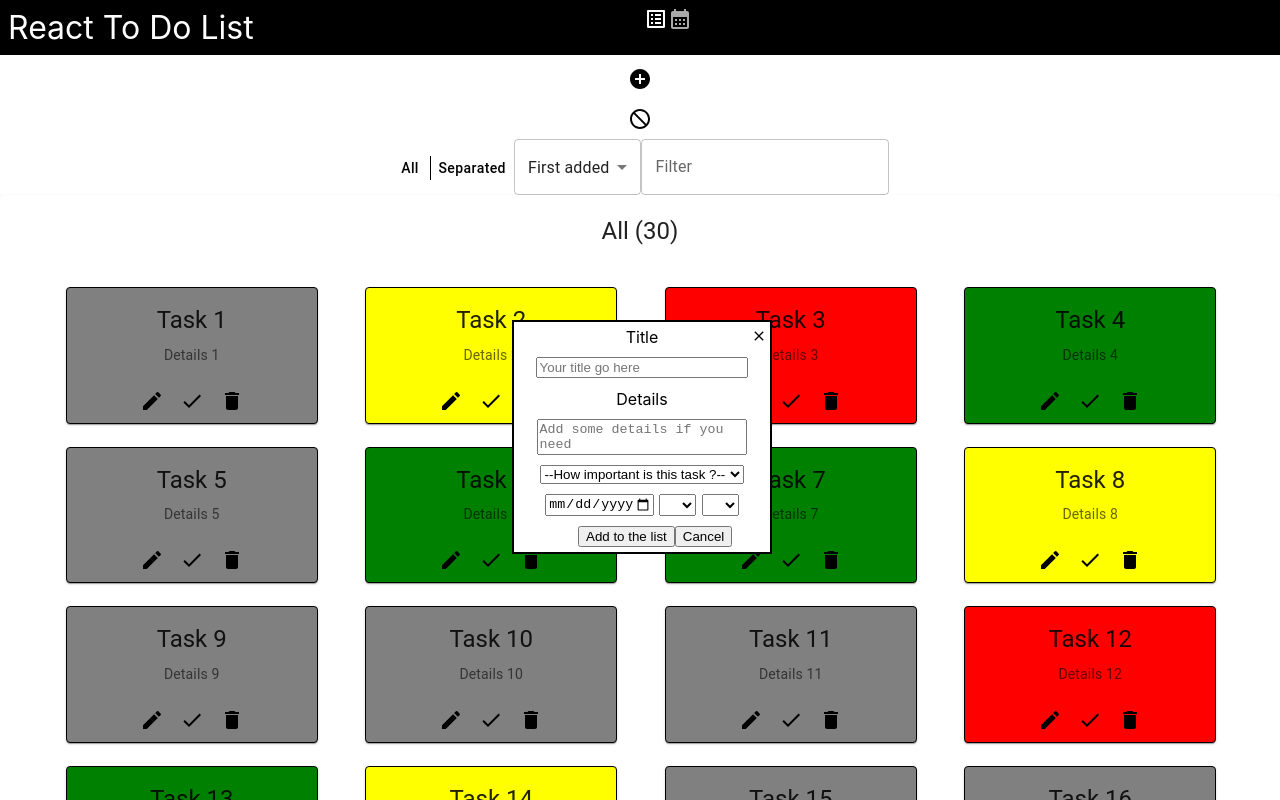
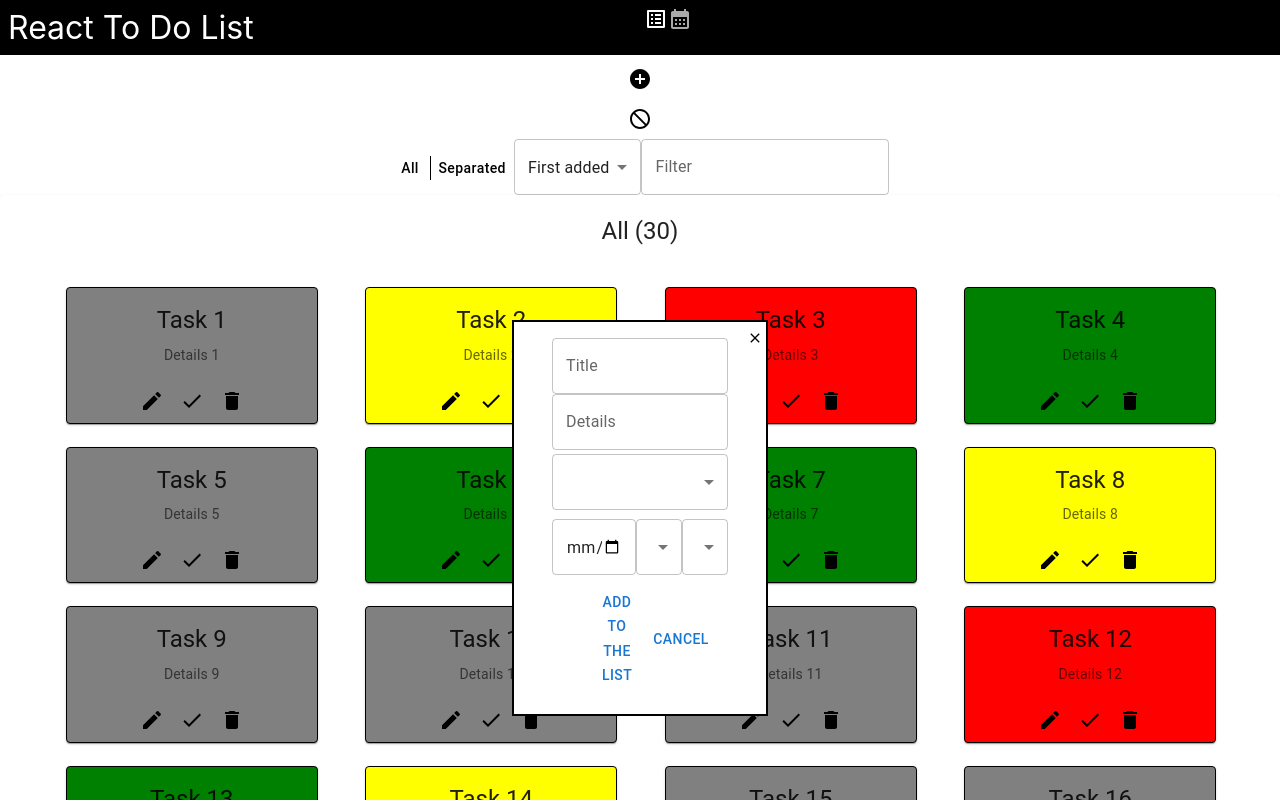
Before and after one commit to Skyrlon/react-todo-list, a React (Create React App) app: page / in a window 1280 px wide. Both pictures are taken after a click on the button 640 px from the left and 79 px from the top of the page. Shown: the top 800 px of the page. Built offline with nearby package versions, Linux system fonts and the light colour scheme.

Commit message:
Switch native inputs todo form to mui component

```diff
--- a/src/components/TodoForm.jsx
+++ b/src/components/TodoForm.jsx
@@ -1,7 +1,15 @@
 import styled from "styled-components";
 import PropTypes from "prop-types";
 import { useState } from "react";
-import { ClickAwayListener } from "@mui/material";
+import {
+  Button,
+  Checkbox,
+  ClickAwayListener,
+  FormControlLabel,
+  MenuItem,
+  Select,
+  TextField,
+} from "@mui/material";
 import handleOneDigitNumber from "../utils/handleOneDigitNumber";
 import CloseIcon from "@mui/icons-material/Close";
 
@@ -17,6 +25,8 @@ const StyledTodoForm = styled.form`
   justify-content: space-around;
   align-items: center;
   width: 20%;
+  box-sizing: border-box;
+  padding: 1rem;
   & > * {
     width: 80%;
     margin-top: 2%;
@@ -74,9 +84,7 @@ const TodoForm = ({ onAdd, onEdit, isEditingTodo, todoToEdit, closeForm }) => {
 
   const [completed, setCompleted] = useState(todoToEdit.completed);
 
-  const onSubmit = (e) => {
-    e.preventDefault();
-
+  const onSubmit = () => {
     if (!title) {
       alert("put atleast a title");
       return;
@@ -124,87 +132,92 @@ const TodoForm = ({ onAdd, onEdit, isEditingTodo, todoToEdit, closeForm }) => {
 
   return (
     <ClickAwayListener onClickAway={closeForm}>
-      <StyledTodoForm className="add-form" onSubmit={onSubmit}>
+      <StyledTodoForm className="add-form">
         <CloseIcon className="close-icon" onClick={closeForm} />
-        <label htmlFor="title">Title</label>
-        <input
-          type="text"
-          name="title"
-          placeholder="Your title go here"
+        <TextField
+          label="Title"
           onChange={(e) => setTitle(e.target.value)}
           value={title}
         />
 
-        <label htmlFor="details">Details</label>
-        <textarea
-          name="details"
-          placeholder="Add some details if you need"
+        <TextField
+          label="Details"
+          multiline={true}
+          maxRows={3}
           onChange={(e) => setDetails(e.target.value)}
           value={details}
         />
 
-        <select
-          name="priority"
+        <Select
+          MenuProps={{ disablePortal: true }}
+          type="select"
+          label="Priority"
           value={priority}
           onChange={(e) => setPriority(e.target.value)}
         >
-          <option value="">--How important is this task ?--</option>
-          <option value="hight">Hight</option>
-          <option value="medium">Medium</option>
-          <option value="low">Low</option>
-        </select>
+          <MenuItem value="">--How important is this task ?--</MenuItem>
+          <MenuItem value="hight">Hight</MenuItem>
+          <MenuItem value="medium">Medium</MenuItem>
+          <MenuItem value="low">Low</MenuItem>
+        </Select>
 
         <div className="deadline">
-          <input
+          <TextField
             type="date"
-            name="deadline-date"
-            min="1000-01-01"
-            max="9999-12-31"
             value={deadlineDate}
             onChange={(e) => setDeadlineDate(e.target.value)}
           />
 
-          <select
+          <Select
+            MenuProps={{ disablePortal: true }}
             value={deadlineTimeHours}
             onChange={(e) => setDeadlineTimeHours(e.target.value)}
           >
-            <option value=""></option>
+            <MenuItem value=""></MenuItem>
             {[...Array(24).keys()].map((hour) => (
-              <option key={hour} value={handleOneDigitNumber(hour)}>
+              <MenuItem key={hour} value={handleOneDigitNumber(hour)}>
                 {handleOneDigitNumber(hour)}
-              </option>
+              </MenuItem>
             ))}
-          </select>
-          <select
+          </Select>
+          <Select
+            MenuProps={{ disablePortal: true }}
             value={deadlineTimeMinutes}
             onChange={(e) => setDeadlineTimeMinutes(e.target.value)}
           >
-            <option value=""></option>
+            <MenuItem value=""></MenuItem>
             {["00", "15", "30", "45"].map((minute) => (
-              <option key={minute} value={minute}>
+              <MenuItem key={minute} value={minute}>
                 {minute}
-              </option>
+              </MenuItem>
             ))}
-          </select>
+          </Select>
         </div>
 
         {isEditingTodo && (
           <>
-            <label htmlFor="completed">Completed</label>
-            <input
-              type="checkbox"
-              name="completed"
-              checked={completed}
-              onChange={() => setCompleted(!completed)}
+            <FormControlLabel
+              sx={{
+                display: "flex",
+                flexDirection: "row",
+                justifyContent: "center",
+              }}
+              label="Completed"
+              labelPlacement="start"
+              control={
+                <Checkbox
+                  checked={completed}
+                  onChange={() => setCompleted(!completed)}
+                />
+              }
             />
           </>
         )}
         <div className="buttons">
-          <input
-            type="submit"
-            value={isEditingTodo ? "Edit Todo" : "Add to the list"}
-          />
-          <button onClick={closeForm}>Cancel</button>
+          <Button onClick={onSubmit}>
+            {isEditingTodo ? "Edit Todo" : "Add to the list"}
+          </Button>
+          <Button onClick={closeForm}>Cancel</Button>
         </div>
       </StyledTodoForm>
     </ClickAwayListener>
```
